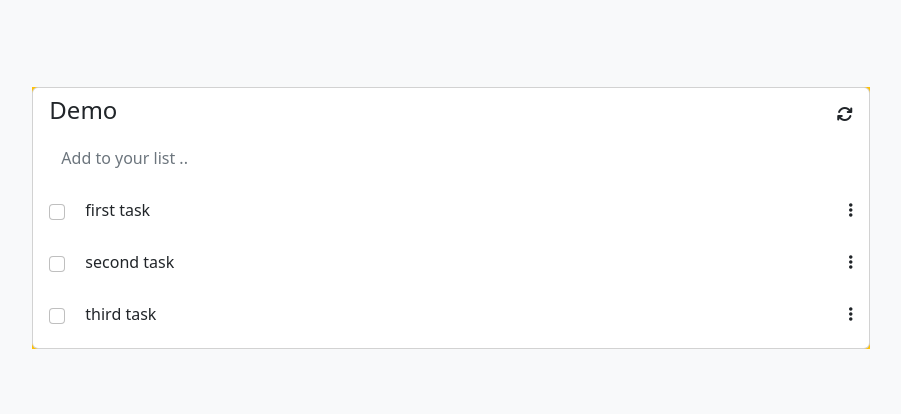
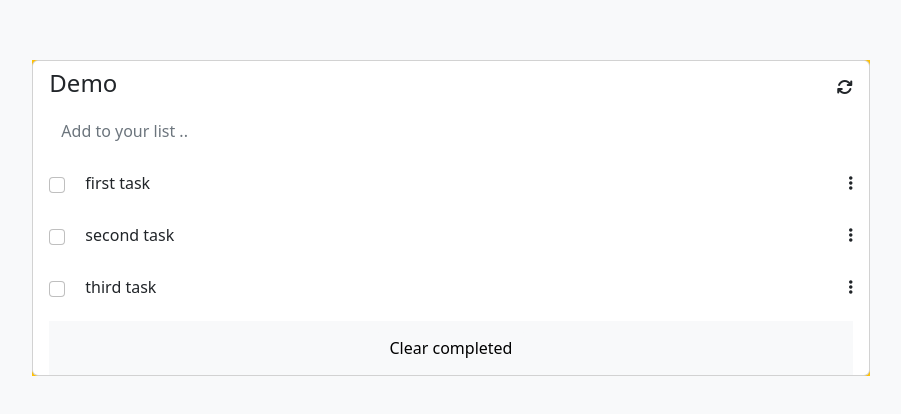
Before and after one commit to benja27/todo-list-2.0, a website built with webpack: page src/index.html in a window 1280 px wide. Shown: the part 182-596 px from the top of the page, without its empty margins (189-1090 px from the left). Built offline with nearby package versions, Linux system fonts and the light colour scheme.

Commit message:
add clear completed button

```diff
--- a/src/index.html
+++ b/src/index.html
@@ -54,6 +54,10 @@
 
         </div>
 
+        <div class="bg-light text-center py-2" >
+          <button type="button" class="btn btn-light text-off">Clear completed</button>
+        </div>
+
 
 
       </div>
--- a/src/index.js
+++ b/src/index.js
@@ -2,9 +2,6 @@
 
 import html from './index.html';
 import './index.css';
-
-const esl = html;
-document.getElementById('eslint').innerHTML = esl;
 
 // document.getElementById("esling").
 
@@ -30,6 +27,9 @@ const arrayOfTasks = [
   },
 ];
 
+const esl = html;
+document.getElementById('eslint').innerHTML = esl;
+
 window.addEventListener('DOMContentLoaded', () => {
   container.innerHTML = '';
 
```
Also changed, not shown: docs/index.html (+4 -0 lines), dist/index.html, dist/main.js.
